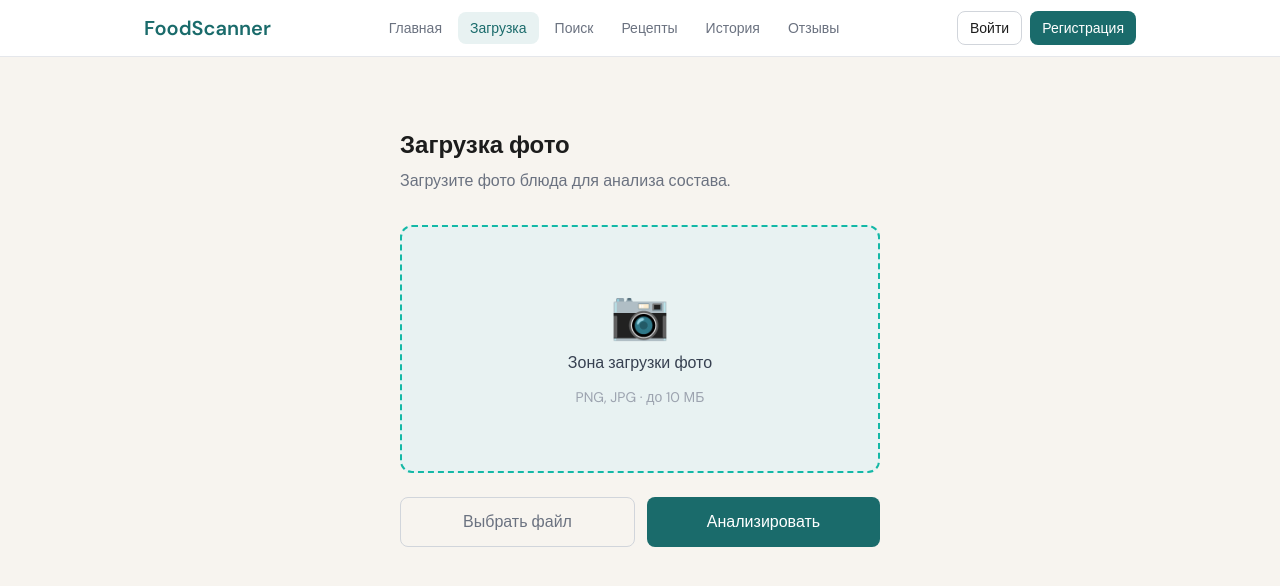
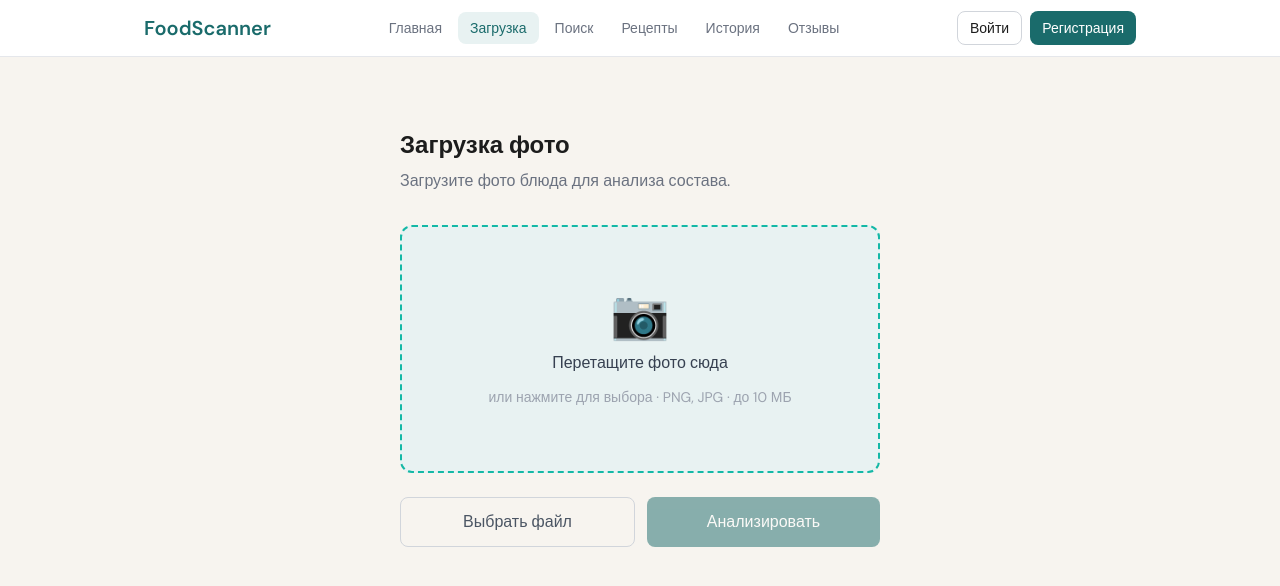
Before and after one commit to dsusachev/hotdog, a React (Vite) app in the folder src/front/: page /upload in a window 1280 px wide. Shown: the top 586 px of the page. Built offline with nearby package versions, Linux system fonts and the light colour scheme; the HTML template or start-up script is replaced by a standard one.

Commit message:
Add drag-and-drop, image preview and POST /classify (#4)

```diff
--- a/src/front/src/pages/UploadPage.tsx
+++ b/src/front/src/pages/UploadPage.tsx
@@ -1,21 +1,176 @@
+import { useState, useRef, useCallback } from 'react'
+import { useNavigate } from 'react-router-dom'
+
+type Status = 'idle' | 'dragging' | 'loading' | 'error'
+
 export default function UploadPage() {
+  const navigate = useNavigate()
+  const inputRef = useRef<HTMLInputElement>(null)
+
+  const [file, setFile] = useState<File | null>(null)
+  const [preview, setPreview] = useState<string | null>(null)
+  const [status, setStatus] = useState<Status>('idle')
+  const [errorMsg, setErrorMsg] = useState<string>('')
+
+  const handleFile = useCallback((f: File) => {
+    if (!f.type.startsWith('image/')) {
+      setErrorMsg('Пожалуйста, загрузите изображение (PNG, JPG и т.д.)')
+      setStatus('error')
+      return
+    }
+    if (f.size > 10 * 1024 * 1024) {
+      setErrorMsg('Файл слишком большой. Максимум — 10 МБ.')
+      setStatus('error')
+      return
+    }
+    setFile(f)
+    setPreview(URL.createObjectURL(f))
+    setStatus('idle')
+    setErrorMsg('')
+  }, [])
+
+  const onDragOver = (e: React.DragEvent) => {
+    e.preventDefault()
+    setStatus('dragging')
+  }
+
+  const onDragLeave = () => {
+    setStatus('idle')
+  }
+
+  const onDrop = (e: React.DragEvent) => {
+    e.preventDefault()
+    const f = e.dataTransfer.files[0]
+    if (f) handleFile(f)
+    else setStatus('idle')
+  }
+
+  const onInputChange = (e: React.ChangeEvent<HTMLInputElement>) => {
+    const f = e.target.files?.[0]
+    if (f) handleFile(f)
+  }
+
+  const handleRemove = () => {
+    setFile(null)
+    setPreview(null)
+    setStatus('idle')
+    setErrorMsg('')
+    if (inputRef.current) inputRef.current.value = ''
+  }
+
+  const handleSubmit = async () => {
+    if (!file) return
+    setStatus('loading')
+    setErrorMsg('')
+
+    const formData = new FormData()
+    formData.append('image', file)
+
+    try {
+      const res = await fetch('/classify', {
+        method: 'POST',
+        body: formData,
+      })
+
+      if (!res.ok) {
+        throw new Error(`Ошибка сервера: ${res.status}`)
+      }
+
+      const data = await res.json()
+      // Pass result to ResultPage via router state
+      navigate('/result', { state: { result: data } })
+    } catch (err) {
+      setStatus('error')
+      setErrorMsg(err instanceof Error ? err.message : 'Что-то пошло не так. Попробуйте ещё раз.')
+    }
+  }
+
+  const isDragging = status === 'dragging'
+  const isLoading = status === 'loading'
+
   return (
     <div className="max-w-lg mx-auto py-10 px-4">
       <h1 className="text-2xl font-bold mb-2">Загрузка фото</h1>
       <p className="text-gray-500 mb-8">Загрузите фото блюда для анализа состава.</p>
 
-      <div className="border-2 border-dashed border-teal-500 rounded-xl bg-teal-50 p-16 flex flex-col items-center gap-3 cursor-pointer">
-        <span className="text-5xl">📷</span>
-        <span className="font-medium text-gray-700">Зона загрузки фото</span>
-        <span className="text-sm text-gray-400">PNG, JPG · до 10 МБ</span>
+      {/* Drop zone */}
+      <div
+        onDragOver={onDragOver}
+        onDragLeave={onDragLeave}
+        onDrop={onDrop}
+        onClick={() => !file && inputRef.current?.click()}
+        className={`
+          relative border-2 border-dashed rounded-xl transition-colors duration-200
+          ${file ? 'border-teal-400 bg-white cursor-default' : 'cursor-pointer'}
+          ${isDragging ? 'border-teal-500 bg-teal-100 scale-[1.01]' : ''}
+          ${!file && !isDragging ? 'border-teal-500 bg-teal-50 hover:bg-teal-100' : ''}
+        `}
+      >
+        {preview ? (
+          <div className="relative">
+            <img
+              src={preview}
+              alt="Предпросмотр"
+              className="w-full max-h-72 object-contain rounded-xl p-2"
+            />
+            {/* Remove button */}
+            <button
+              onClick={(e) => { e.stopPropagation(); handleRemove() }}
+              className="absolute top-3 right-3 w-7 h-7 bg-white border border-gray-200 rounded-full shadow text-gray-500 hover:text-red-500 hover:border-red-300 transition-colors flex items-center justify-center text-sm"
+              title="Удалить"
+            >
+              ✕
+            </button>
+            {/* File name */}
+            <div className="px-4 pb-3 text-xs text-gray-400 truncate">{file?.name}</div>
+          </div>
+        ) : (
+          <div className="p-16 flex flex-col items-center gap-3">
+            <span className="text-5xl">{isDragging ? '📂' : '📷'}</span>
+            <span className="font-medium text-gray-700">
+              {isDragging ? 'Отпустите для загрузки' : 'Перетащите фото сюда'}
+            </span>
+            <span className="text-sm text-gray-400">или нажмите для выбора · PNG, JPG · до 10 МБ</span>
+          </div>
+        )}
       </div>
 
+      {/* Hidden file input */}
+      <input
+        ref={inputRef}
+        type="file"
+        accept="image/*"
+        className="hidden"
+        onChange={onInputChange}
+      />
+
+      {/* Error message */}
+      {status === 'error' && errorMsg && (
+        <p className="mt-3 text-sm text-red-500">{errorMsg}</p>
+      )}
+
+      {/* Action buttons */}
       <div className="flex gap-3 mt-6">
-        <button className="flex-1 py-3 border border-gray-300 rounded-lg font-medium text-gray-500 cursor-default">
+        <button
+          onClick={() => inputRef.current?.click()}
+          disabled={isLoading}
+          className="flex-1 py-3 border border-gray-300 rounded-lg font-medium text-gray-600 hover:border-teal-500 hover:text-teal-600 transition-colors disabled:opacity-50 disabled:cursor-not-allowed"
+        >
           Выбрать файл
         </button>
-        <button className="flex-1 py-3 bg-teal-600 text-white rounded-lg font-medium cursor-default">
-          Анализировать
+        <button
+          onClick={handleSubmit}
+          disabled={!file || isLoading}
+          className="flex-1 py-3 bg-teal-600 text-white rounded-lg font-medium hover:bg-teal-700 transition-colors disabled:opacity-50 disabled:cursor-not-allowed flex items-center justify-center gap-2"
+        >
+          {isLoading ? (
+            <>
+              <span className="w-4 h-4 border-2 border-white border-t-transparent rounded-full animate-spin" />
+              Анализ...
+            </>
+          ) : (
+            'Анализировать'
+          )}
         </button>
       </div>
     </div>
```
